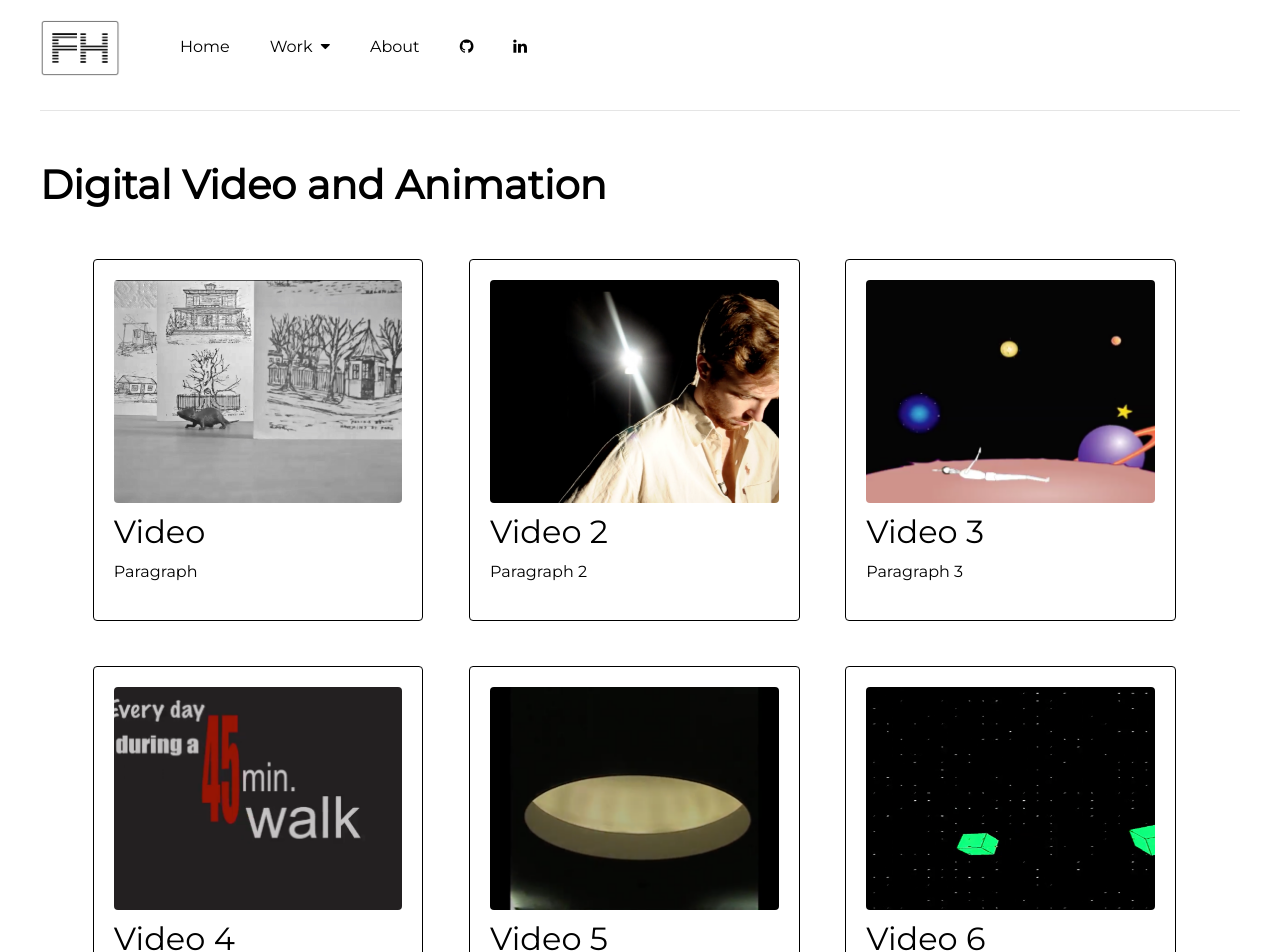
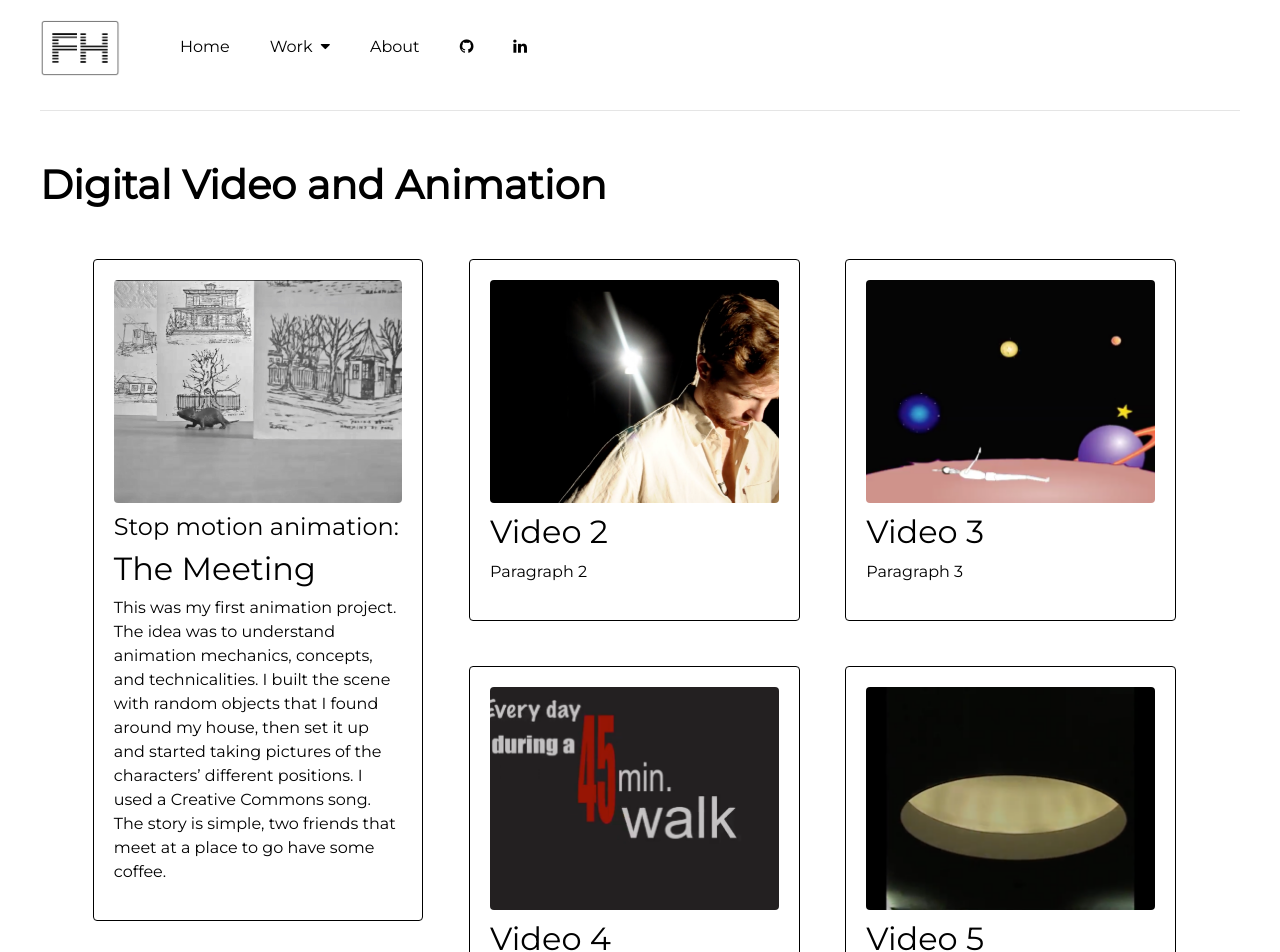
Before and after one commit to FelipeAtGA/fh-portfolio, a React (Create React App) app in the folder client/: page /videoAnimation in a window 1280 px wide. Shown: the top 952 px of the page. Built offline with nearby package versions, Linux system fonts and the light colour scheme.

Commit message:
add title and subtitle, and description paragraph to project

```diff
--- a/client/src/components/videoAnimation/VideoMation.jsx
+++ b/client/src/components/videoAnimation/VideoMation.jsx
@@ -31,8 +31,15 @@ class VideoMation extends Component {
               role="button"
               tabIndex="0"
             />
-            <h2>Video</h2>
-            <p>Paragraph</p>
+            <h4>Stop motion animation:</h4>
+            <h2>The Meeting</h2>
+            <p>This was my first animation project. The idea was to understand
+            animation mechanics, concepts, and technicalities. I built the scene
+            with random objects that I found around my house, then set it up and
+            started taking pictures of the characters’ different positions. I
+            used a Creative Commons song. The story is simple, two friends that
+            meet at a place to go have some coffee.
+            </p>
           </div>
           <div className="projectWrapper">
             <div
```
